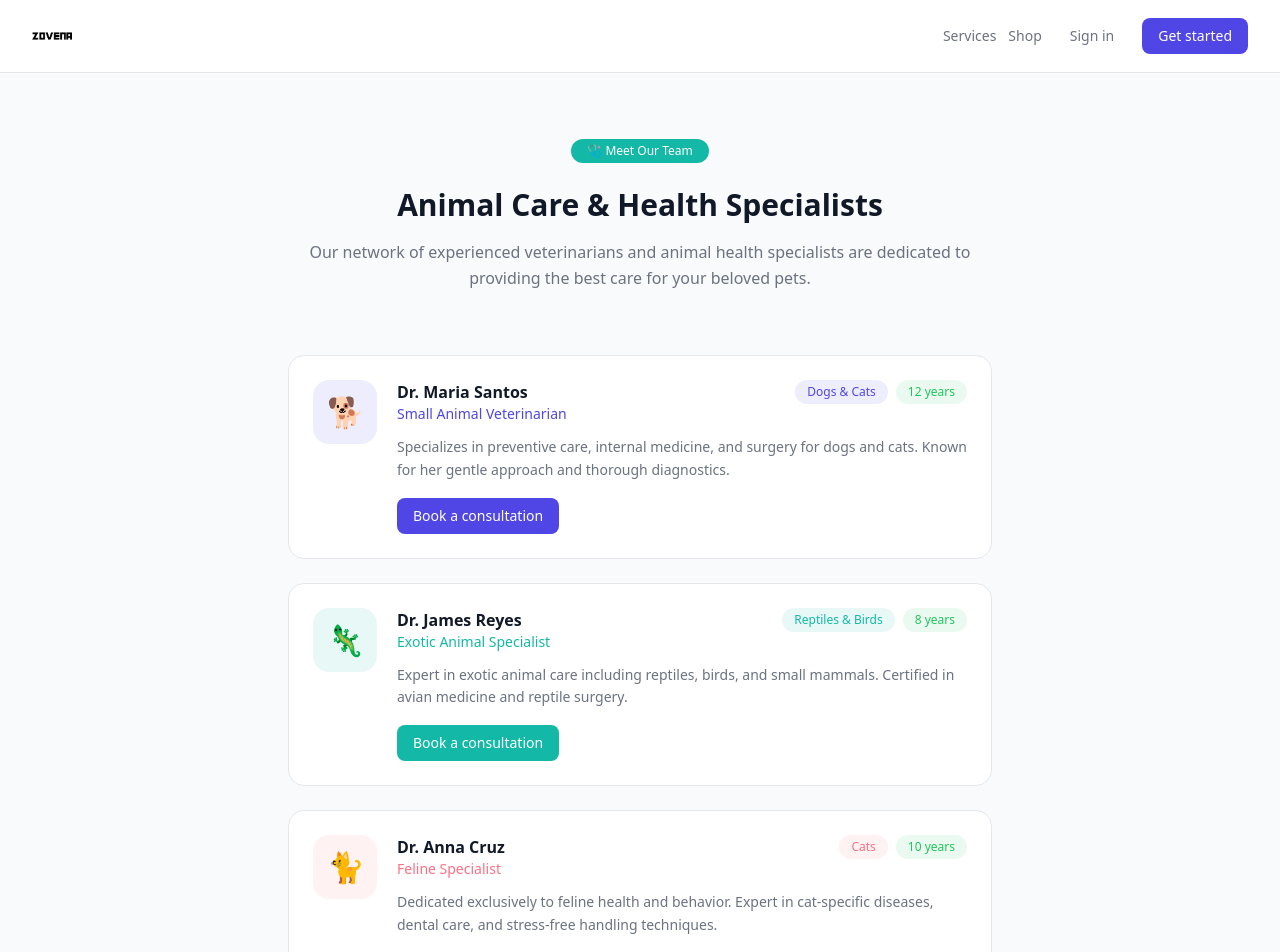
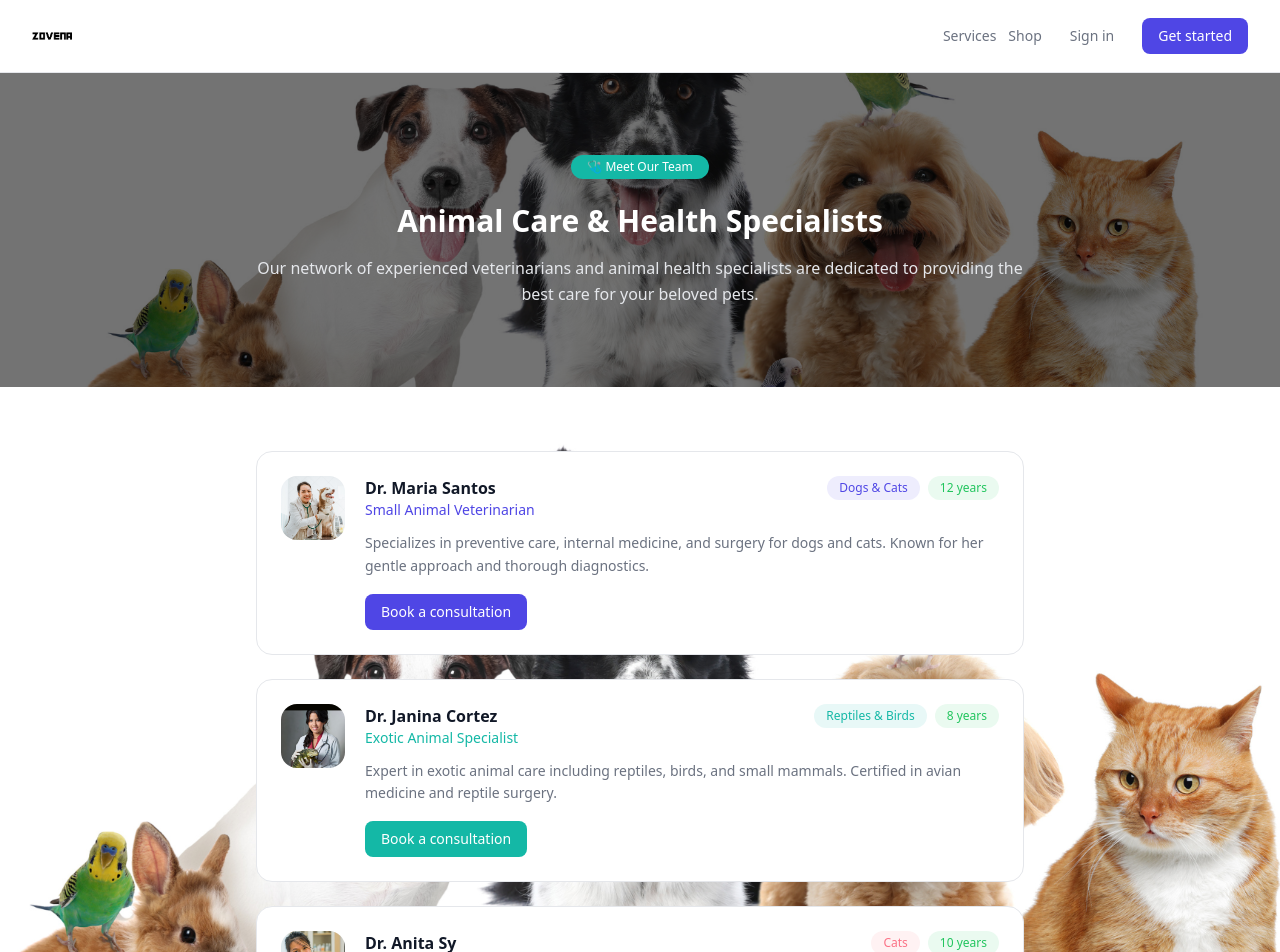
Before and after one commit to joanneBlocks/2026_Zovena, a React (Vite) app: page /specialists in a window 1280 px wide. Shown: the top 952 px of the page. Built offline with nearby package versions, Linux system fonts and the light colour scheme.

Commit message:
Update Specialists.tsx

```diff
--- a/src/pages/Specialists.tsx
+++ b/src/pages/Specialists.tsx
@@ -19,25 +19,25 @@ const specialists = [
     title: 'Small Animal Veterinarian',
     specialty: 'Dogs & Cats',
     experience: '12 years',
-    emoji: '🐕',
+    photo_url: '/specialists/dr-maria-santos.png',
     color: colors.indigo,
     bio: 'Specializes in preventive care, internal medicine, and surgery for dogs and cats. Known for her gentle approach and thorough diagnostics.',
   },
   {
-    name: 'Dr. James Reyes',
+    name: 'Dr. Janina Cortez',
     title: 'Exotic Animal Specialist',
     specialty: 'Reptiles & Birds',
     experience: '8 years',
-    emoji: '🦎',
+    photo_url: '/specialists/dr-janina-cortez.png',
     color: colors.teal,
     bio: 'Expert in exotic animal care including reptiles, birds, and small mammals. Certified in avian medicine and reptile surgery.',
   },
   {
-    name: 'Dr. Anna Cruz',
+    name: 'Dr. Anita Sy',
     title: 'Feline Specialist',
     specialty: 'Cats',
     experience: '10 years',
-    emoji: '🐈',
+    photo_url: '/specialists/dr-anita-sy.png',
     color: colors.coral,
     bio: 'Dedicated exclusively to feline health and behavior. Expert in cat-specific diseases, dental care, and stress-free handling techniques.',
   },
@@ -46,7 +46,7 @@ const specialists = [
     title: 'Animal Nutritionist',
     specialty: 'Diet & Wellness',
     experience: '6 years',
-    emoji: '🥗',
+    photo_url: '/specialists/dr-carlos-lim.png',
     color: colors.amber,
     bio: 'Provides personalized nutrition plans for pets of all species. Specializes in weight management, allergies, and senior pet diets.',
   },
@@ -55,7 +55,7 @@ const specialists = [
     title: 'Veterinary Dermatologist',
     specialty: 'Skin & Coat Health',
     experience: '9 years',
-    emoji: '🌿',
+    photo_url: '/specialists/dr-sofia-tan.png',
     color: colors.teal,
     bio: 'Expert in diagnosing and treating skin conditions, allergies, and coat disorders in cats, dogs, and exotic animals.',
   },
@@ -64,7 +64,7 @@ const specialists = [
     title: 'Animal Behaviorist',
     specialty: 'Behavior & Training',
     experience: '7 years',
-    emoji: '🧠',
+    photo_url: '/specialists/dr-miguel-flores.png',
     color: colors.indigo,
     bio: 'Certified animal behaviorist specializing in anxiety, aggression, and behavioral modification for pets of all ages.',
   },
@@ -84,17 +84,17 @@ export default function Specialists() {
         <div className="flex items-center gap-2 cursor-pointer" onClick={() => navigate('/')}>
           <img src="/logo.png" alt="Zovena" className="h-10 w-auto" />
         </div>
-        <div className="flex items-center gap-3">
+        <div className="flex items-center gap-3 flex-wrap">
           <button
             onClick={() => navigate('/services')}
-            className="text-sm font-medium hover:opacity-70 transition-opacity hidden md:block"
+            className="text-sm font-medium hover:opacity-70 transition-opacity"
             style={{ color: colors.textSecondary }}
           >
             Services
           </button>
           <button
             onClick={() => navigate('/shop')}
-            className="text-sm font-medium hover:opacity-70 transition-opacity hidden md:block"
+            className="text-sm font-medium hover:opacity-70 transition-opacity"
             style={{ color: colors.textSecondary }}
           >
             Shop
@@ -117,24 +117,46 @@ export default function Specialists() {
       </nav>
 
       {/* Hero */}
-      <section className="px-8 py-16 text-center max-w-3xl mx-auto">
+      <section
+        className="px-8 py-20 text-center relative"
+        style={{
+          backgroundImage: 'url(/specialists-bg.png)',
+          backgroundSize: 'cover',
+          backgroundPosition: 'center',
+          backgroundRepeat: 'no-repeat',
+          backgroundAttachment: 'fixed',
+        }}
+      >
+        <div className="absolute inset-0" style={{ backgroundColor: 'rgba(0,0,0,0.55)' }} />
+        <div className="relative z-10 max-w-3xl mx-auto">
           <div
             className="inline-block px-4 py-1 rounded-full text-xs font-medium text-white mb-6"
             style={{ backgroundColor: colors.teal }}
           >
             🩺 Meet Our Team
           </div>
-        <h1 className="text-3xl font-bold mb-4" style={{ color: colors.textPrimary }}>
+          <h1 className="text-3xl font-bold mb-4" style={{ color: '#FFFFFF' }}>
             Animal Care & Health Specialists
           </h1>
-        <p className="text-base leading-relaxed" style={{ color: colors.textSecondary }}>
+          <p className="text-base leading-relaxed" style={{ color: '#E5E7EB' }}>
             Our network of experienced veterinarians and animal health specialists are dedicated
             to providing the best care for your beloved pets.
           </p>
+        </div>
       </section>
 
-      {/* Specialists Grid */}
-      <section className="px-8 pb-20 max-w-3xl mx-auto">
+      {/* Specialists Grid — background image, white cards */}
+      <section
+        className="px-8 py-16"
+        style={{
+          backgroundImage: 'url(/specialists-bg.png)',
+          backgroundSize: 'cover',
+          backgroundPosition: 'center',
+          backgroundRepeat: 'no-repeat',
+          backgroundAttachment: 'fixed',
+        }}
+      >
+        <div className="max-w-3xl mx-auto">
           <div className="grid grid-cols-1 gap-6">
             {specialists.map(specialist => (
               <div
@@ -142,12 +164,22 @@ export default function Specialists() {
                 className="p-6 rounded-2xl border flex gap-5 items-start"
                 style={{ backgroundColor: colors.card, borderColor: colors.border }}
               >
+                {/* Photo or fallback */}
+                {specialist.photo_url ? (
+                  <img
+                    src={specialist.photo_url}
+                    alt={specialist.name}
+                    className="w-16 h-16 rounded-2xl object-cover flex-shrink-0"
+                  />
+                ) : (
                   <div
-                className="w-16 h-16 rounded-2xl flex items-center justify-center text-3xl flex-shrink-0"
-                style={{ backgroundColor: `${specialist.color}18` }}
+                    className="w-16 h-16 rounded-2xl flex items-center justify-center text-2xl font-bold text-white flex-shrink-0"
+                    style={{ backgroundColor: specialist.color }}
                   >
-                {specialist.emoji}
+                    {specialist.name.charAt(0)}
                   </div>
+                )}
+
                 <div className="flex-1">
                   <div className="flex justify-between items-start flex-wrap gap-2">
                     <div>
@@ -186,6 +218,7 @@ export default function Specialists() {
                 </div>
               </div>
             ))}
+          </div>
         </div>
       </section>
 
```
Lines whose indentation alone changed are shown as unchanged.
